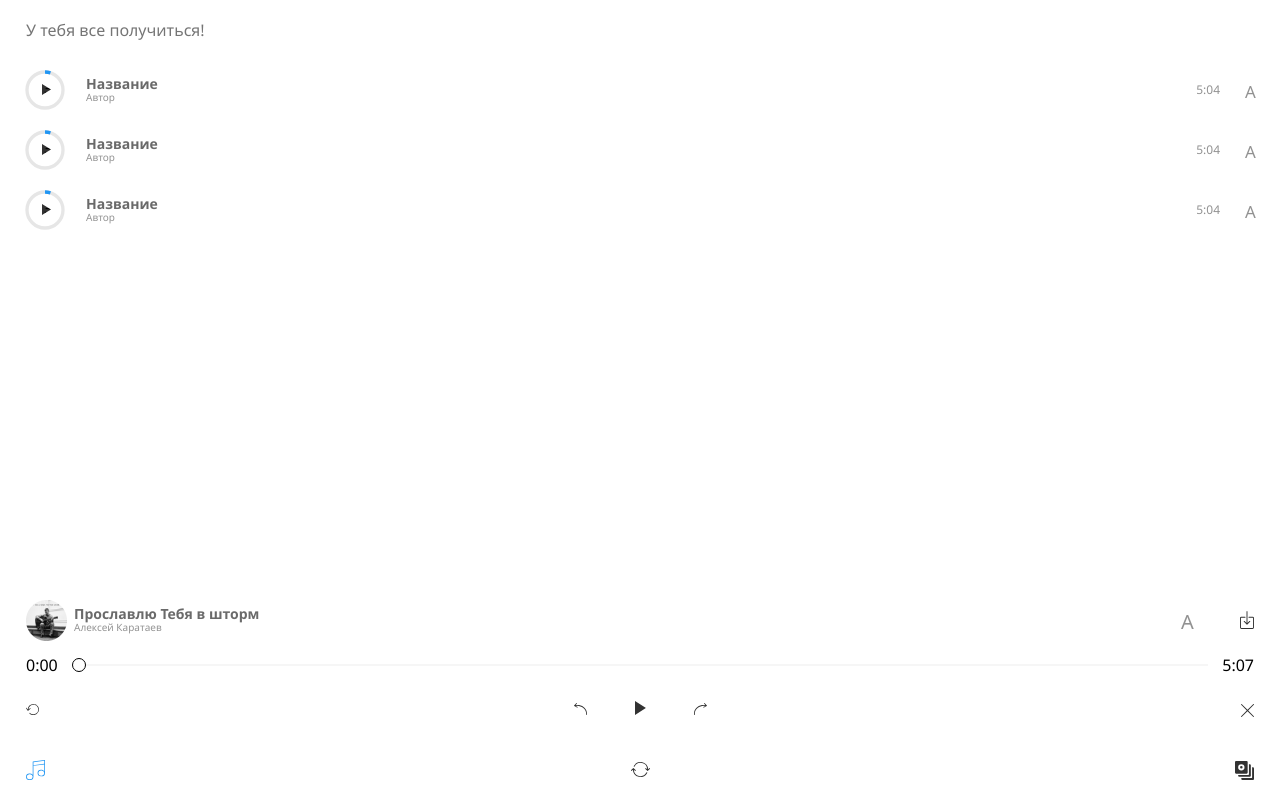
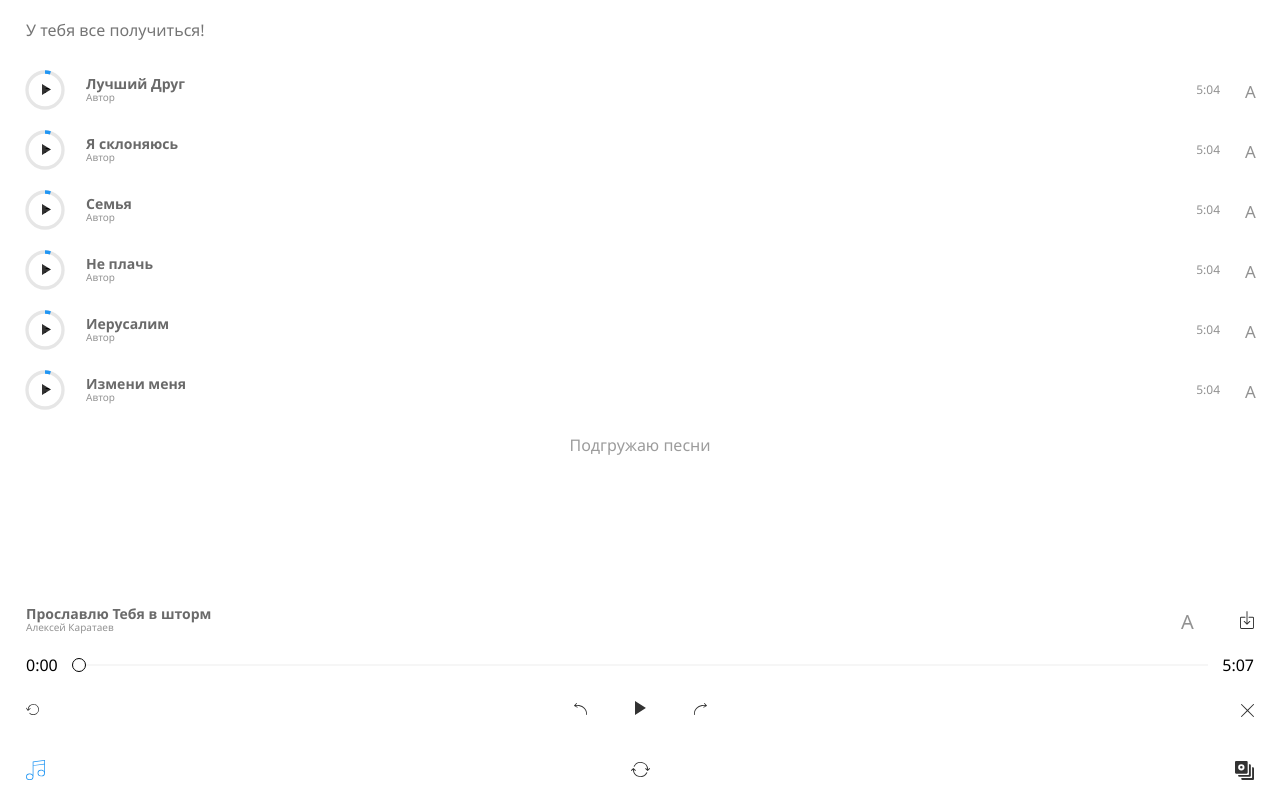
Before and after one commit to wpaulnew/react-music-app, a React app: page / in a window 1280 px wide. Built offline with nearby package versions, Linux system fonts and the light colour scheme; some icons are missing.

Commit message:
Fixed bugs with audio tracks playback. Fixed the styles for the components of Search and Audio Container. The search is now two layers higher than the audio tracks and it has an indentation at the bottom for notifications. In the Audio Container, the elements are located at the bottom if it is empty

```diff
--- a/src/components/about/index.js
+++ b/src/components/about/index.js
@@ -13,7 +13,7 @@ export default class About extends React.Component {
     render() {
         return (
             <div className='about'>
-                <img src={icon} className='img-about'/>
+                {/*<img src={icon} className='img-about'/>*/}
                 <div>
                     <p className='about-forename'>Прославлю Тебя в шторм</p>
                     <p className='about-executor'>Алексей Каратаев</p>
--- a/src/components/app/index.css
+++ b/src/components/app/index.css
@@ -25,15 +25,15 @@ body {
     justify-content: space-between;
 }
 
-.music-container {
-    flex-grow: 1;
-    /*padding: 0 26px 0 26px;*/
-    box-sizing: border-box;
-    background: #ffffff;
-    overflow: scroll;
-    overflow-x: hidden;
-}
+/*.music-container {*/
+    /*flex-grow: 1;*/
+    /*!*padding: 0 26px 0 26px;*!*/
+    /*box-sizing: border-box;*/
+    /*background: #ffffff;*/
+    /*overflow: scroll;*/
+    /*overflow-x: hidden;*/
+/*}*/
 
-.music-container::-webkit-scrollbar {
-    display: none;
-}
+/*.music-container::-webkit-scrollbar {*/
+    /*display: none;*/
+/*}*/
--- a/src/components/audio/index.js
+++ b/src/components/audio/index.js
@@ -25,7 +25,7 @@ export default class Audio extends React.Component {
                 </div>
                 <div className='music-information'>
                     <div className='music-about'>
-                        <p className='music-forename'>Название</p>
+                        <p className='music-forename'>{this.props.forename}</p>
                         <p className='music-executor'>Автор</p>
                     </div>
                     <div className='music-internal'>
--- a/src/components/music-container/index.css
+++ b/src/components/music-container/index.css
@@ -2,9 +2,24 @@
     height: 100%;
     display: flex;
     flex-direction: column;
-    justify-content: space-between;
+    justify-content: flex-end;
+    background: #ffffff;
 }
 
 .roll {
     flex-grow: 1;
+    overflow: scroll;
+    overflow-x: hidden;
+    padding-bottom: 60px;
 }
+.roll::-webkit-scrollbar {
+    display: none;
+}
+
+.roll-notification {
+    color: #9c9c9c;
+    text-align: center;
+}
+.walk-container {
+    padding-top: 10px;
+}
--- a/src/components/music-container/index.js
+++ b/src/components/music-container/index.js
@@ -14,17 +14,32 @@ const api = [
     {
         'id': 1,
         'forename': 'Лучший Друг',
-        'audio': 'https://goo.gl/ZY8eso'
+        'audio': 'http://fonki.pro/plugin/sounds/uploads/2016031822245518.mp3'
     },
     {
         'id': 2,
         'forename': 'Я склоняюсь',
-        'audio': 'https://goo.gl/SKhRoi'
+        'audio': 'http://fonki.pro/plugin/sounds/uploads/2016040804041935.mp3'
     },
     {
         'id': 3,
         'forename': 'Семья',
-        'audio': 'https://goo.gl/DRKbYh'
+        'audio': 'http://fonki.pro/plugin/sounds/uploads/2016040805060492.mp3'
+    },
+    {
+        'id': 4,
+        'forename': 'Не плачь',
+        'audio': 'http://fonki.pro/plugin/sounds/uploads/2016040805060492.mp3'
+    },
+    {
+        'id': 5,
+        'forename': 'Иерусалим',
+        'audio': 'http://fonki.pro/plugin/sounds/uploads/2016040805331139.mp3'
+    },
+    {
+        'id': 6,
+        'forename': 'Измени меня',
+        'audio': 'http://fonki.pro/plugin/sounds/uploads/2016040805292193.mp3'
     }
 ];
 
@@ -49,41 +64,9 @@ export default class MusicContainer extends Component {
         this.audios = [];
     }
     toggle = (id) => {
-        // console.log('toggle', id);
-
-        if(this.audio.paused === false && this.state.id !== null && this.state.id === id) {
-            this.audios[id].setAttribute('class', 'music-button-play');
-            this.setState(
-                {
-                    inactive : false
-                }
-            );
-            this.audio.pause();
-        }
-
-        if (this.audio.paused === true && this.state.inactive === false) {
-            this.audios[id].setAttribute('class', 'music-button-pause');
-            this.setState(
-                {
-                    inactive : true
-                }
-            );
-            // this.audio.play();
-        }
-
-        if (!this.state.inactive) {
-            console.log('api', api);
-            this.setState(
-                {
-                    id: id,
-                    audio: api[id-1].audio,
-                    inactive : true
-                }
-            );
-            // this.audio.play();
-        }
-
+        // 1 Не играет и не выбрана
         if (this.state.id === null) {
+            // console.log('Не играет и не выбрана');
             this.audios[id].setAttribute('class', 'music-button-pause');
             this.setState(
                 {
@@ -92,25 +75,64 @@ export default class MusicContainer extends Component {
                     inactive : true
                 }
             );
-            // this.audio.play();
         }
 
-        if(this.state.id !== id && this.state.id !== null) {
-            this.audios[this.state.id].setAttribute('class', 'music-button-play');
-            this.audio.pause();
+        // 2 Играет и выбрана
+        if(this.audio.paused === false && this.state.id !== null && this.state.inactive === true) {
+            // console.log('Играет и выбрана');
+            if (this.state.id === id) {
+                // console.log('Номера песен равны');
+                this.audios[id].setAttribute('class', 'music-button-play');
+                this.setState(
+                    {
+                        inactive : false
+                    }
+                );
+                this.audio.pause();
+            }
+
+            if (this.state.id !== id) {
+                console.log('Номера песен не равны');
+                this.audios[this.state.id].setAttribute('class', 'music-button-play');
+                this.setState(
+                    {
+                        id: id,
+                        audio: api[id-1].audio,
+                        inactive : true
+                    }
+                );
+                this.audios[id].setAttribute('class', 'music-button-pause');
+                // this.audio.pause();
+            }
+        }
+
+        // 3 Не играет но выбрана
+        if(this.audio.paused === true && this.state.id !== null && this.state.inactive === false) {
+            // console.log('Не играет но выбрана');
+            if (this.state.id !== id) {
+                // console.log('Номера песен не равны');
+                this.audios[this.state.id].setAttribute('class', 'music-button-play');
+                this.setState(
+                    {
+                        id: id,
+                        audio: api[id-1].audio,
+                        inactive : true
+                    }
+                );
+                this.audios[this.state.id].setAttribute('class', 'music-button-play');
+                this.audio.play();
+            }
+            this.audios[id].setAttribute('class', 'music-button-pause');
             this.setState(
                 {
-                    id: id,
-                    audio: api[id-1].audio,
-                    inactive : true
+                    inactive : !this.state.inactive
                 }
             );
-            this.audios[id].setAttribute('class', 'music-button-pause');
-            // this.audio.play();
+            this.audio.play();
         }
     };
     on = (id) => {
-        console.log('on', id);
+        // console.log('on', id);
         this.audios[id].setAttribute('class', 'music-button-pause');
         this.setState(
             {
@@ -120,7 +142,7 @@ export default class MusicContainer extends Component {
         this.audio.play();
     };
     off = (id) => {
-        console.log('off', id);
+        // console.log('off', id);
         this.audios[id].setAttribute('class', 'music-button-play');
         this.setState(
             {
@@ -153,10 +175,12 @@ export default class MusicContainer extends Component {
                                     off = {this.off}
                                     reference={(ref) => this.audios[road.id] = ref}
                                     toggle = {this.toggle}
+                                    forename = {road.forename}
                                 />
                             );
                         })
                     }
+                    <p className='roll-notification'>Подгружаю песни</p>
                 </div>
                 {/*<br/>*/}
                 {/*<p><b>{this.state.inactive ? 'Включина песня - ' + this.state.id: 'Выключина - ' + this.state.id}</b></p>*/}
--- a/src/components/search/index.css
+++ b/src/components/search/index.css
@@ -4,6 +4,7 @@
     min-height: 60px;
     background: #ffffff;
     display: flex;
+    z-index: 2;
 }
 
 .input-search {
```
Also changed, not shown: 1 other file.
